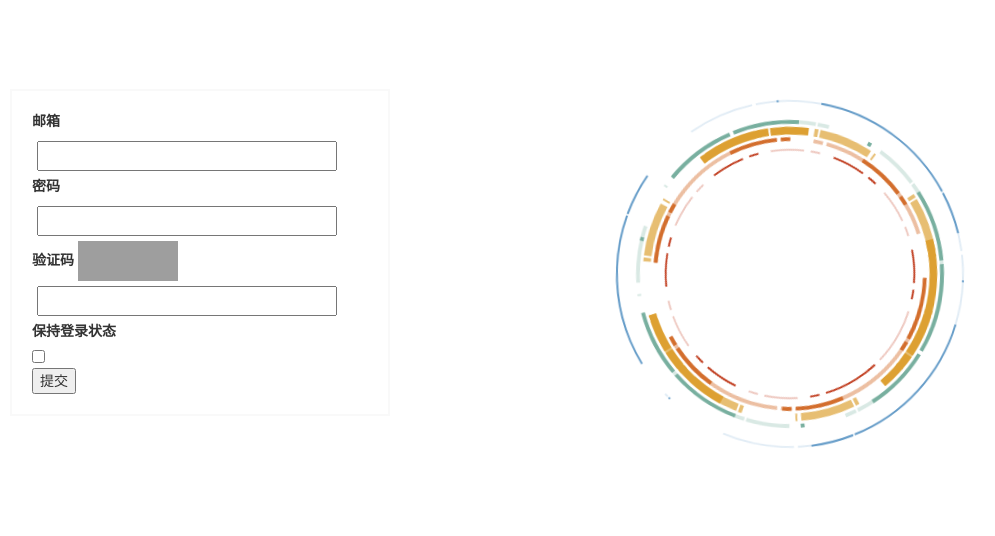
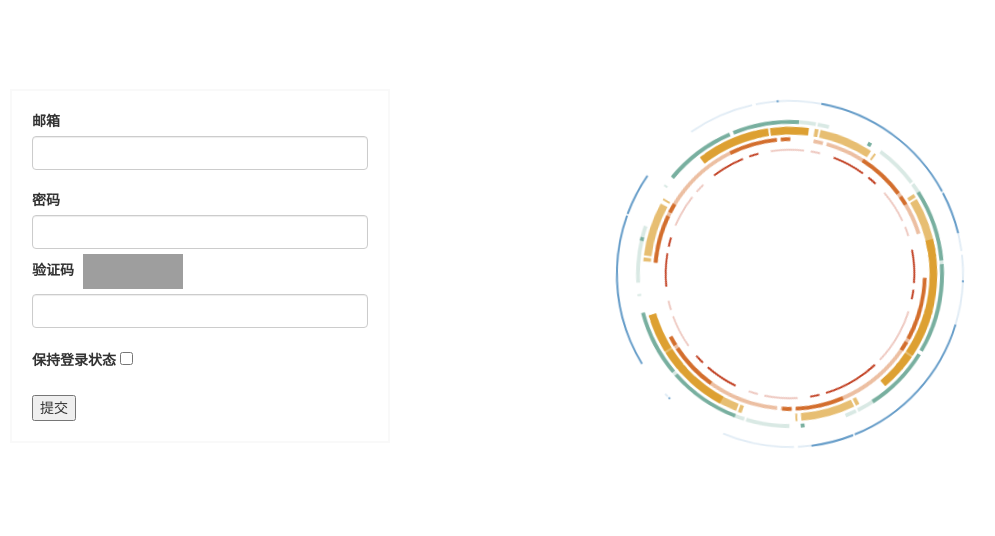
Before and after one commit to efwfe/flask, a Flask app: page /login in a window 1280 px wide. Shown: the part 51-587 px from the top of the page, without its empty margins (60-1055 px from the left). Run offline with Flask 2, Linux system fonts and the light colour scheme; parts of the project's set-up code (start-up, migrations or seed data) failed here and were passed over; some libraries are stand-ins or nearby versions; grey boxes are pictures that could not be loaded.

Commit message:
add verfy code ++

```diff
--- a/app/auth/views.py
+++ b/app/auth/views.py
@@ -64,11 +64,12 @@ def register():
                 return redirect(url_for('auth.register'))
             token = user.generate_condirmation_token()
             send_email(user.email,'请认证您的邮箱:','mail/new_user',user=user,token=token)
+            flash(u"请认证邮箱")
             return redirect(url_for('auth.login'))
         else:
             flash(u'验证码错误')
             return render_template('auth/register.html', form=form)
-    flash(u"填写不完整")
+
     return render_template('auth/register.html', form=form)
 
 # 认证邮箱
--- a/app/templates/auth/login.html
+++ b/app/templates/auth/login.html
@@ -54,8 +54,7 @@
         .hero-logo-circle:nth-child(10) {
             animation-duration: 120s
         }
-        .verify{width: 100px;height: 40px;}
-        .inp{width: 300px; height: 30px;margin: 5px}
+        .verify{width: 100px;height: 35px;margin: 5px;}
         @keyframes hero-logo-circle {
             100% {
                 transform: rotate(1turn)
@@ -69,13 +68,13 @@
         <form action="{{ url_for("auth.login") }}" method="post">
             {{ form.csrf_token }}
     {{ form.email.label }}<br>
-        {{ form.email( class="inp") }}<br>
+        {{ form.email( class="form-control") }}<br>
     {{ form.password.label }}<br>
-        {{ form.password ( class="inp")}}<br>
+        {{ form.password ( class="form-control")}}
     {{ form.verify.label }} <img class='verify' src="/verify" ><br>
-        {{ form.verify( class="inp") }}<br>
-    {{ form.remember_me.label }}<br>
-        {{ form.remember_me }}<br>
+        {{ form.verify( class="form-control") }}<br>
+    {{ form.remember_me.label }}
+        {{ form.remember_me }}<br><br>
             {{ form.submit }}
             </form>
     </div>
--- a/app/templates/auth/register.html
+++ b/app/templates/auth/register.html
@@ -54,7 +54,7 @@
         .hero-logo-circle:nth-child(10) {
             animation-duration: 120s
         }
-        .verify{width: 100px;height: 50px;}
+        .verify{width: 100px;height: 50px;margin: 5px;}
         .inp{width: 300px; height: 30px}
         @keyframes hero-logo-circle {
             100% {
```
Also changed, not shown: 1 other file.
